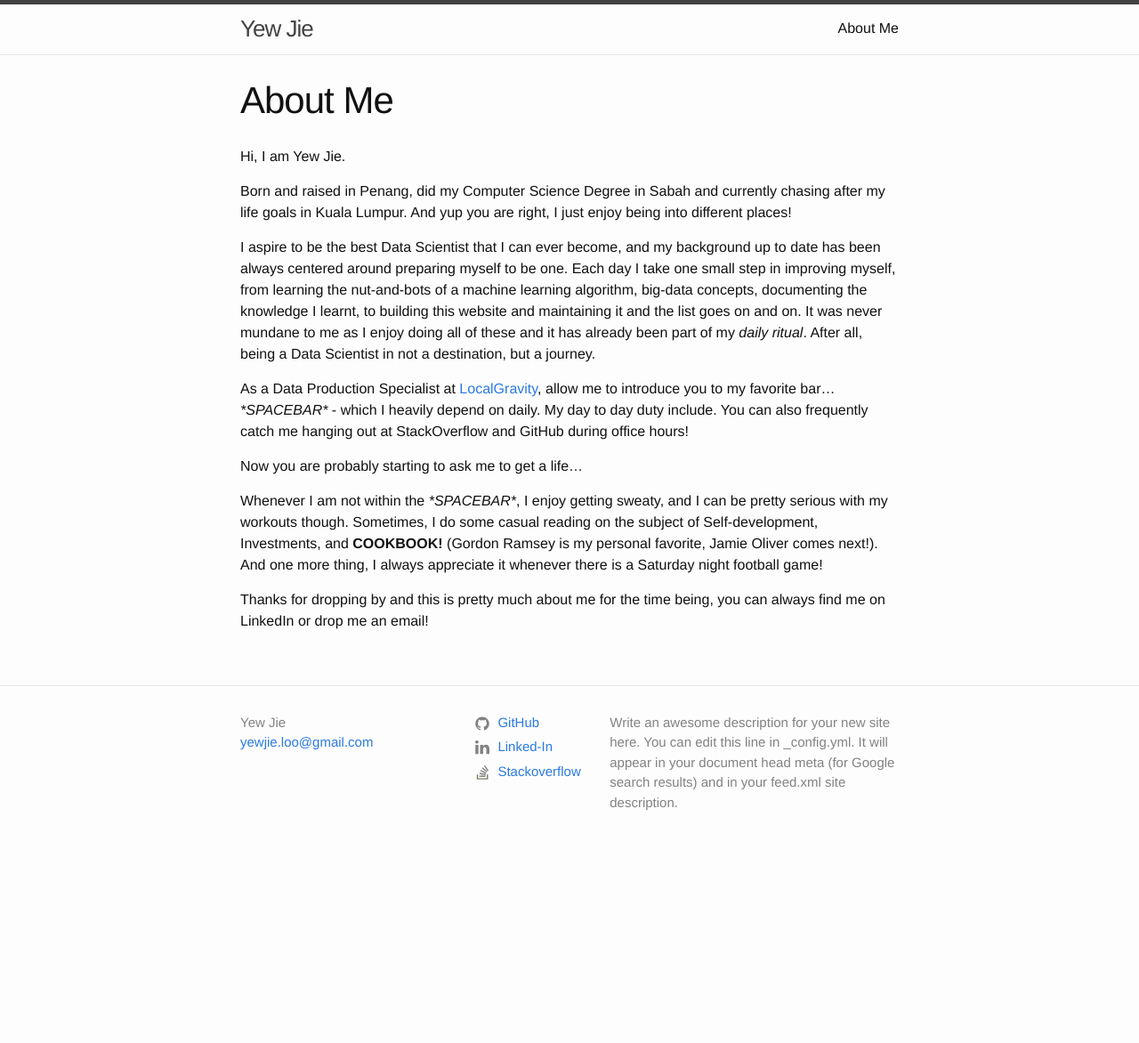
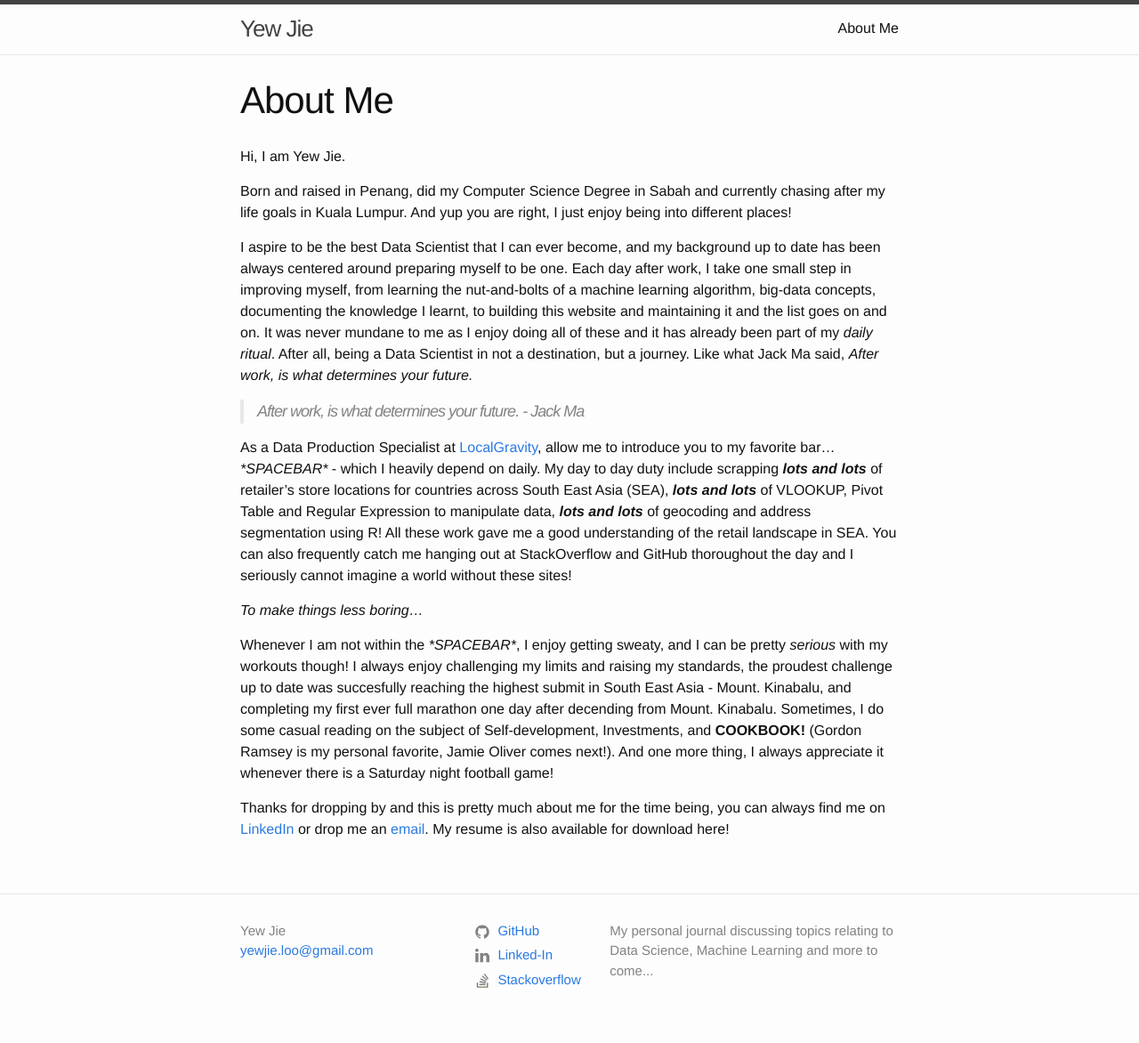
Before and after one commit to yewjie-github/Portfolio, a Jekyll site: the page built from about.md, in a window 1280 px wide. Shown: the whole page at 89% size. Built offline with Jekyll 4.4.1, drawn with Linux system fonts in a browser that asks for light colours; before the commit the page ends 973 px from its top, so only the background shows below that.

Commit message:
Content Update

```diff
--- a/_config.yml
+++ b/_config.yml
@@ -16,9 +16,7 @@
 title: Yew Jie
 email: yewjie.loo@gmail.com
 description: >- # this means to ignore newlines until "baseurl:"
-  Write an awesome description for your new site here. You can edit this
-  line in _config.yml. It will appear in your document head meta (for
-  Google search results) and in your feed.xml site description.
+  My personal journal discussing topics relating to Data Science, Machine Learning and more to come...
 baseurl: /Portfolio # the subpath of your site, e.g. /blog
 url: https://yewjie-github.github.io # the base hostname & protocol for your site, e.g. http://example.com
 #twitter_username: jekyllrbaaaaaa
--- a/_layouts/home.html
+++ b/_layouts/home.html
@@ -21,6 +21,6 @@ layout: default
     {% endfor %}
   </ul>
 
-  <p class="rss-subscribe">subscribe <a href="{{ "/feed.xml" | relative_url }}">via RSS</a></p>
+  <!--<p class="rss-subscribe">subscribe <a href="{{ "/feed.xml" | relative_url }}">via RSS</a></p>-->
 
 </div>
--- a/about.md
+++ b/about.md
@@ -8,12 +8,14 @@ Hi, I am Yew Jie.
 
 Born and raised in Penang, did my Computer Science Degree in Sabah and currently chasing after my life goals in Kuala Lumpur. And yup you are right, I just enjoy being into different places!
 
-I aspire to be the best Data Scientist that I can ever become, and my background up to date has been always centered around preparing myself to be one. Each day I take one small step in improving myself, from learning the nut-and-bots of a machine learning algorithm, big-data concepts, documenting the knowledge I learnt, to building this website and maintaining it and the list goes on and on. It was never mundane to me as I enjoy doing all of these and it has already been part of my _daily ritual_. After all, being a Data Scientist in not a destination, but a journey.
+I aspire to be the best Data Scientist that I can ever become, and my background up to date has been always centered around preparing myself to be one. Each day after work, I take one small step in improving myself, from learning the nut-and-bolts of a machine learning algorithm, big-data concepts, documenting the knowledge I learnt, to building this website and maintaining it and the list goes on and on. It was never mundane to me as I enjoy doing all of these and it has already been part of my _daily ritual_. After all, being a Data Scientist in not a destination, but a journey. Like what Jack Ma said, _After work, is what determines your future._
 
-As a Data Production Specialist at [LocalGravity](https://www.localgravity.com/), allow me to introduce you to my favorite bar..._*SPACEBAR*_ - which I heavily depend on daily. My day to day duty include. You can also frequently catch me hanging out at StackOverflow and GitHub during office hours!
+> After work, is what determines your future. - Jack Ma
 
-Now you are probably starting to ask me to get a life...
+As a Data Production Specialist at [LocalGravity](https://www.localgravity.com/), allow me to introduce you to my favorite bar..._*SPACEBAR*_ - which I heavily depend on daily. My day to day duty include scrapping **_lots and lots_** of retailer's store locations for countries across South East Asia (SEA), **_lots and lots_** of VLOOKUP, Pivot Table and Regular Expression to manipulate data, **_lots and lots_** of geocoding and address segmentation using R! All these work gave me a good understanding of the retail landscape in SEA. You can also frequently catch me hanging out at StackOverflow and GitHub thoroughout the day and I seriously cannot imagine a world without these sites!
 
-Whenever I am not within the _*SPACEBAR*_, I enjoy getting sweaty, and I can be pretty serious with my workouts though. Sometimes, I do some casual reading on the subject of Self-development, Investments, and **COOKBOOK!** (Gordon Ramsey is my personal favorite, Jamie Oliver comes next!). And one more thing, I always appreciate it whenever there is a Saturday night football game!
+_To make things less boring..._
 
-Thanks for dropping by and this is pretty much about me for the time being, you can always find me on LinkedIn or drop me an email!
+Whenever I am not within the _*SPACEBAR*_, I enjoy getting sweaty, and I can be pretty _serious_ with my workouts though! I always enjoy challenging my limits and raising my standards, the proudest challenge up to date was succesfully reaching the highest submit in South East Asia - Mount. Kinabalu, and completing my first ever full marathon one day after decending from Mount. Kinabalu. Sometimes, I do some casual reading on the subject of Self-development, Investments, and **COOKBOOK!** (Gordon Ramsey is my personal favorite, Jamie Oliver comes next!). And one more thing, I always appreciate it whenever there is a Saturday night football game!
+
+Thanks for dropping by and this is pretty much about me for the time being, you can always find me on [LinkedIn](https://linkedin.com/in/yewjie) or drop me an <a href="mailto:yewjie.loo@gmail.com">email</a>. My resume is also available for download here!
```
Also changed, not shown: _posts/ML_Cousera/2017-12-02-Linear-Regression.markdown (renamed from _posts/ML_Cousera/2017-12-07-Linear-Regression.markdown), _posts/ML_Cousera/2017-12-09-Logistic-Regression.markdown (renamed from _posts/ML_Cousera/2017-12-18-Logistic-Regression.markdown), _posts/ML_Cousera/2017-12-16-Regularized-Logistic-Regression.markdown (renamed from _posts/ML_Cousera/2017-12-19-Regularized-Logistic-Regression.markdown), _posts/ML_Cousera/2017-12-23-ANN.markdown (renamed from _posts/ML_Cousera/2017-12-24-ANN.markdown).
